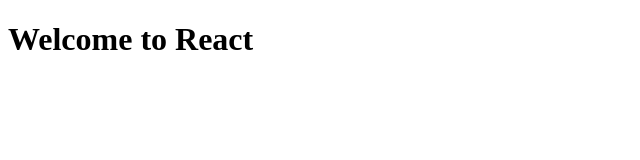
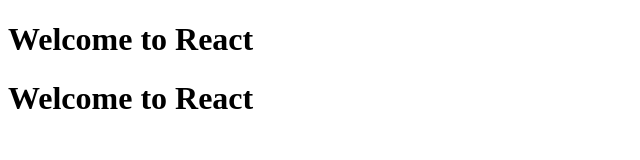
Before and after one commit to ANANDHEESHWARAN-BCAA/rjs-p7, a website: page index.html in a window 1280 px wide. Shown: the whole page, without its empty margins (0-640 px from the left). Drawn offline with nearby package versions, Linux system fonts and the light colour scheme.

Commit message:
Update index.html
Added a heading to the body of the HTML document.

```diff
--- a/index.html
+++ b/index.html
@@ -11,11 +11,11 @@
 
 <body>
     <div id="root"></div>
+    <h1>Welcome to React</h1>
 <!-- Intialize the root tag -->
 
 <!-- link your index.js here -->
-
-<script src ="index.js"></script>
+<script src="index.js"></script>
 
 </body>
 </html>
```
